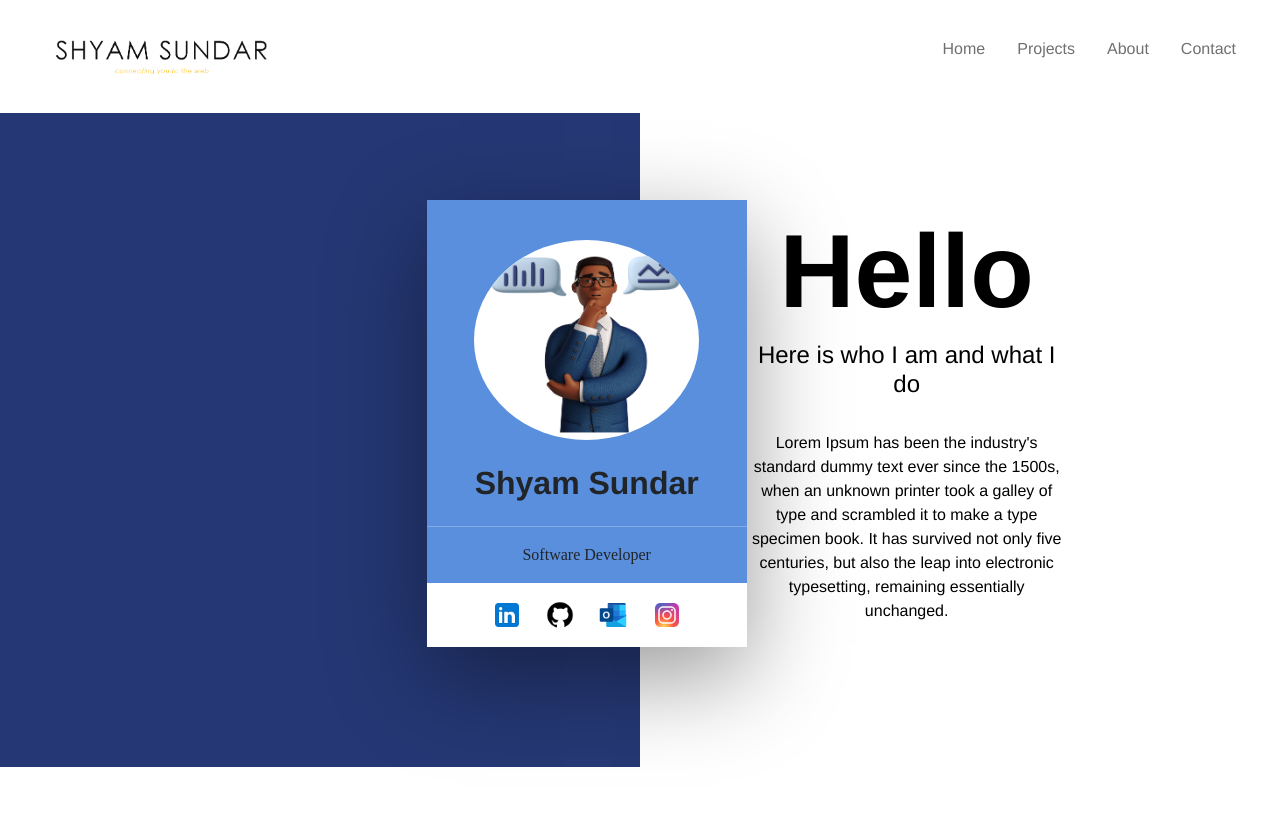
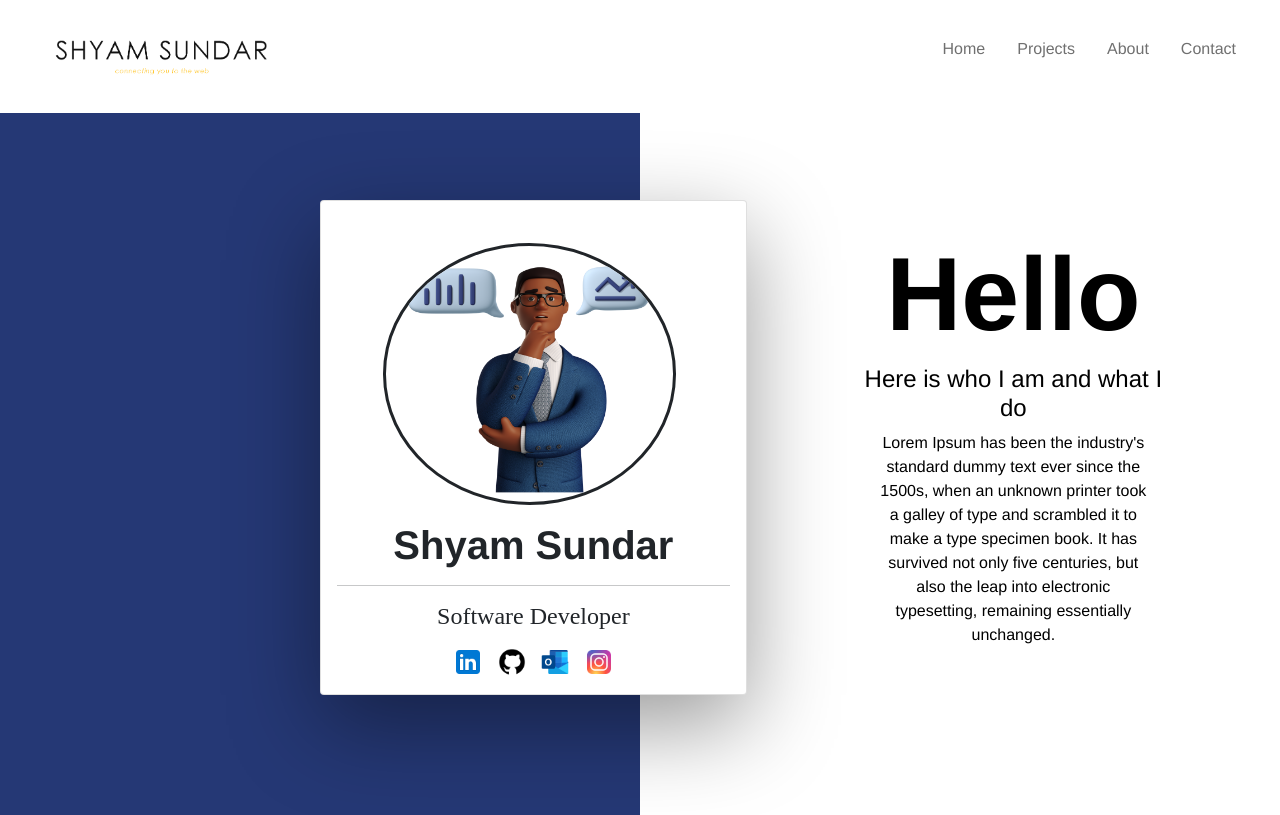
Before and after one commit to shyamsundarko/portfolioV2, a React (Create React App) app: page /About in a window 1280 px wide. Built offline with nearby package versions, Linux system fonts and the light colour scheme.

Commit message:
about card updates

```diff
--- a/src/components/About.js
+++ b/src/components/About.js
@@ -1,27 +1,29 @@
 import React, { useEffect, useState } from 'react';
 import { Grid } from '@material-ui/core';
 import Navigationbar from './Navigationbar';
-import AboutCard from './AboutCard';
+import AboutCard from '../components/AboutCard.js';
+
 
 
 const About = ({check}) => {
     const [position, setPosition] = useState(false);
     const [top, setTop] = useState("0");
     const [bottom, setBottom] = useState("0");
-    const [wid, setWid] = useState("40vmin");
-    const [lft, setLft] = useState("0");
+    const [wid, setWid] = useState("20vmin");
+
     useEffect(()=>{
         if(window.innerWidth<960){
             setPosition(false);
-            setTop("15vmin");
             setBottom("7vmin");
             setWid(window.innerWidth*0.65+"px");
-            setLft(window.innerWidth*0.19+"px");
+
         }
         else{
             setPosition(true);
             setBottom("0");
             setTop("0");
+            setWid("20vmin");
+
         }
     },[])
   return (
@@ -30,20 +32,26 @@ const About = ({check}) => {
 
 
             <Grid container style={{paddingTop:"25vmin", paddingBottom:"15vmin"}} id="aboutMeContainer" className={position ? "left" : "down"}>
-                <Grid item xs={12} md={2} lg={4}></Grid>
-                <Grid item xs={12} md={4} lg={2} style={{ marginTop: top, marginBottom: bottom }} >
-                    <AboutCard width={wid} lftMargin={lft} />
+                <Grid item xs={2} md={2} lg={3}></Grid>
+                <Grid item xs={8} md={5} lg={4} style={{ marginTop: top, marginBottom: bottom }} >
+                    <AboutCard wid={wid} />
+                </Grid>
+                <Grid item xs={2} md={1} lg={1}></Grid>
+                <Grid container item xs={12} md={3} lg={3} style={{color:"black" }}>
+                    <Grid item xs={12}>
+                        <h2 style={{fontSize:"13vmin", fontWeight:"600"}}>Hello</h2>
+                    </Grid>
+                    <Grid item xs={12}>
+                        <h4 style={{fontWeight:"300"}}>Here is who I am and what I do</h4>
+                    </Grid>
+                    <br />
+                    <Grid item xs={1}></Grid>
+                    <Grid item xs={10}>
+                        <p>Lorem Ipsum has been the industry's standard dummy text ever since the 1500s, when an unknown printer took a galley of type and scrambled it to make a type specimen book. It has survived not only five centuries, but also the leap into electronic typesetting, remaining essentially unchanged. </p>
+                    </Grid>
+                    <Grid item xs={1}></Grid>
                 </Grid>
                 <Grid item xs={12} md={1} lg={1}></Grid>
-                <Grid item xs={12} md={4} lg={3} style={{color:"black" }}>
-                    <h2 style={{fontSize:"13vmin", fontWeight:"600"}}>Hello</h2>
-                    <h4 style={{fontWeight:"300"}}>Here is who I am and what I do</h4>
-                    <br />
-                    <p>Lorem Ipsum has been the industry's standard dummy text ever since the 1500s, when an unknown printer took a galley of type and scrambled it to make a type specimen book. It has survived not only five centuries, but also the leap into electronic typesetting, remaining essentially unchanged. </p>
-
-
-                </Grid>
-                <Grid item xs={12} md={1} lg={2}></Grid>
             </Grid>
 
     </div>
--- a/src/components/AboutCard.js
+++ b/src/components/AboutCard.js
@@ -5,39 +5,34 @@ import insta from '../images/instagram.png';
 import linkedin from '../images/linkedin.png';
 import outlook from '../images/outlook.png';
 import github from '../images/github.png';
-const AboutCard = ({width, lftMargin}) => {
+import {Card} from 'react-bootstrap';
+
+const AboutCard = ({wid}) => {
   return (
-  <Grid style={{width: width, marginLeft: lftMargin}} id="customCard">
-    <Grid container id="CardTop">
-        <Grid item xs={12} style={{padding:"3vmin", marginTop:"2vmin"}}>
-            <img src={profilepic} alt='profile pic of Shyam' style={{borderRadius: "50%", height:"25vmin", backgroundColor:"white"}}></img>
+    <Card style={{ width: {wid} }} id="customCard">
+    <Card.Img variant="top" src={profilepic} style={{borderRadius:"50%", border:"solid", width:"69%", marginLeft:"14.5%", marginTop:"10%"}} />
+    <Card.Body>
+        <Card.Title style={{fontSize:"5vmin", fontWeight:"600"}}>Shyam Sundar</Card.Title>
+        <Card.Text>
+            <hr />
+            <h4 style={{fontFamily:"Roboto Mono, Times New Roman", fontWeight:"400", fontSize:"3vmin"}}>Software Developer</h4>
+        </Card.Text>
+        <Grid container>
+            <Grid item xs={2} style={{backgroundColor:"white"}}></Grid>
+            <Grid container item xs={8} style={{backgroundColor:"white"}}>
+                <Grid item xs={2} ></Grid>
+                <Grid item xs={2} ><a href="https://www.linkedin.com/in/shyam-s-208166137/" target="_blank"><img src={linkedin} alt="Linkedin logo" className="socialLogo"/></a></Grid>
+                <Grid item xs={2} ><a href="https://github.com/shyamsundarko" target="_blank"><img src={github} alt="Github logo" className="socialLogo"/></a></Grid>
+                <Grid item xs={2} ><a href="mailto:SHYAMSUN001@e.ntu.edu.sg" target="_blank"><img src={outlook} alt="Outlook logo" className="socialLogo"/></a></Grid>
+                <Grid item xs={2} ><a href="https://www.instagram.com/byamiloboy/?hl=en" target="_blank"><img src={insta} alt="Instagram logo" className="socialLogo"/></a></Grid>
+                <Grid item xs={2} ></Grid>
+
+            </Grid>
+            <Grid item xs={2} style={{backgroundColor:"white"}}></Grid>
         </Grid>
-        <Grid item xs={12}>
-            <h2 style={{fontWeight:"600"}}>Shyam Sundar</h2>
-        </Grid>
-        <Grid item xs={12} style={{color:"#ffffff"}}><hr></hr></Grid>
-        <Grid item xs={12} style={{fontFamily:"Roboto Mono", marginBottom:"2vmin"}}>Software Developer</Grid>
-    </Grid>
-    <Grid container>
-        <Grid item xs={2} style={{backgroundColor:"#ffffff"}}></Grid>
-        <Grid container item xs={8} style={{backgroundColor:"white", paddingTop:"1rem", paddingBottom:"1rem"}}>
-            <Grid item xs={3}>
-                <img src={linkedin} alt="linkedin logo" className='socialLogo'></img>
-            </Grid>
-            <Grid item xs={3}>
-                <img src={github} alt="github logo" className='socialLogo'></img>
-            </Grid>
-            <Grid item xs={3}>
-                <img src={outlook} alt="outlook logo" className='socialLogo'></img>
-            </Grid>
-            <Grid item xs={3}>
-                <img src={insta} alt="instagram logo" className='socialLogo'></img>
-            </Grid>
-
-        </Grid>
-        <Grid item xs={2} style={{backgroundColor:"white"}}></Grid>
-    </Grid>
-  </Grid>);
+    </Card.Body>
+</Card>
+  );
 }
 
 export default AboutCard;
```
Also changed, not shown: 1 other file (tests, documents, lock files or other folders).
